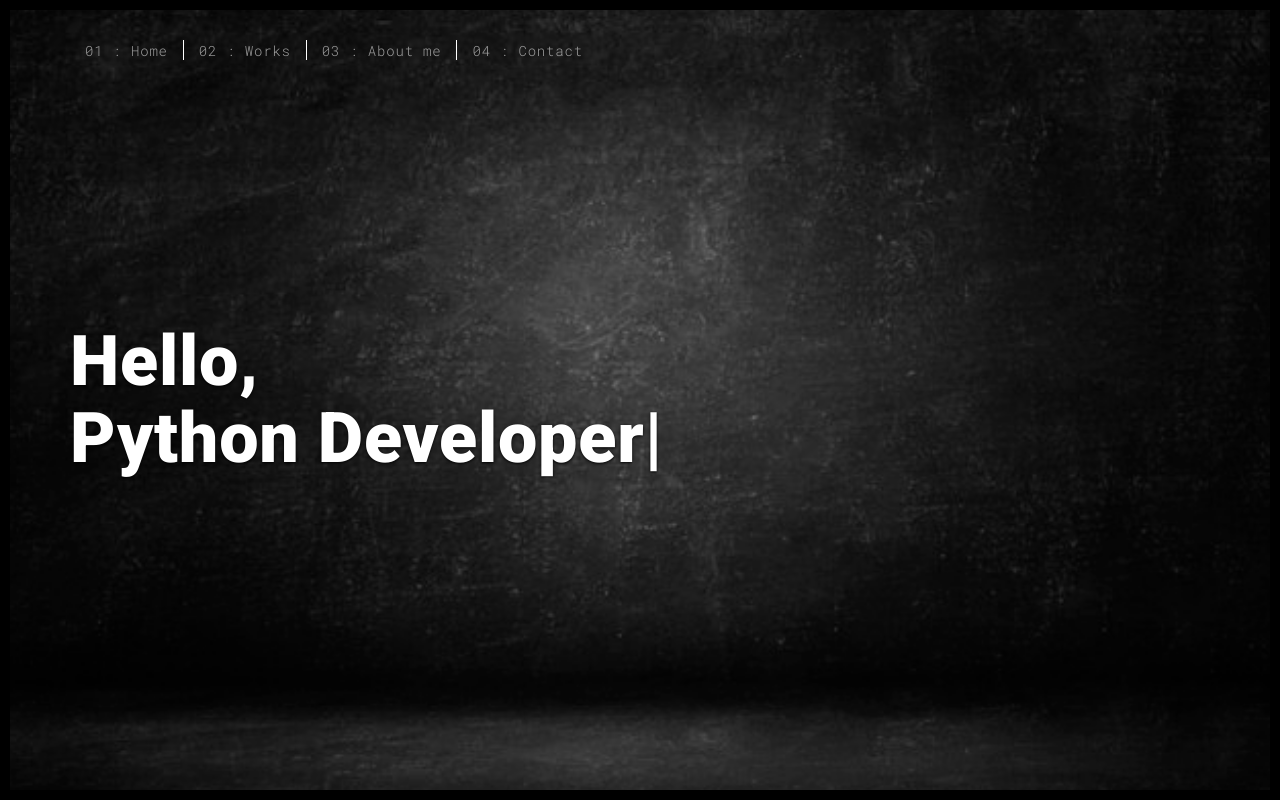
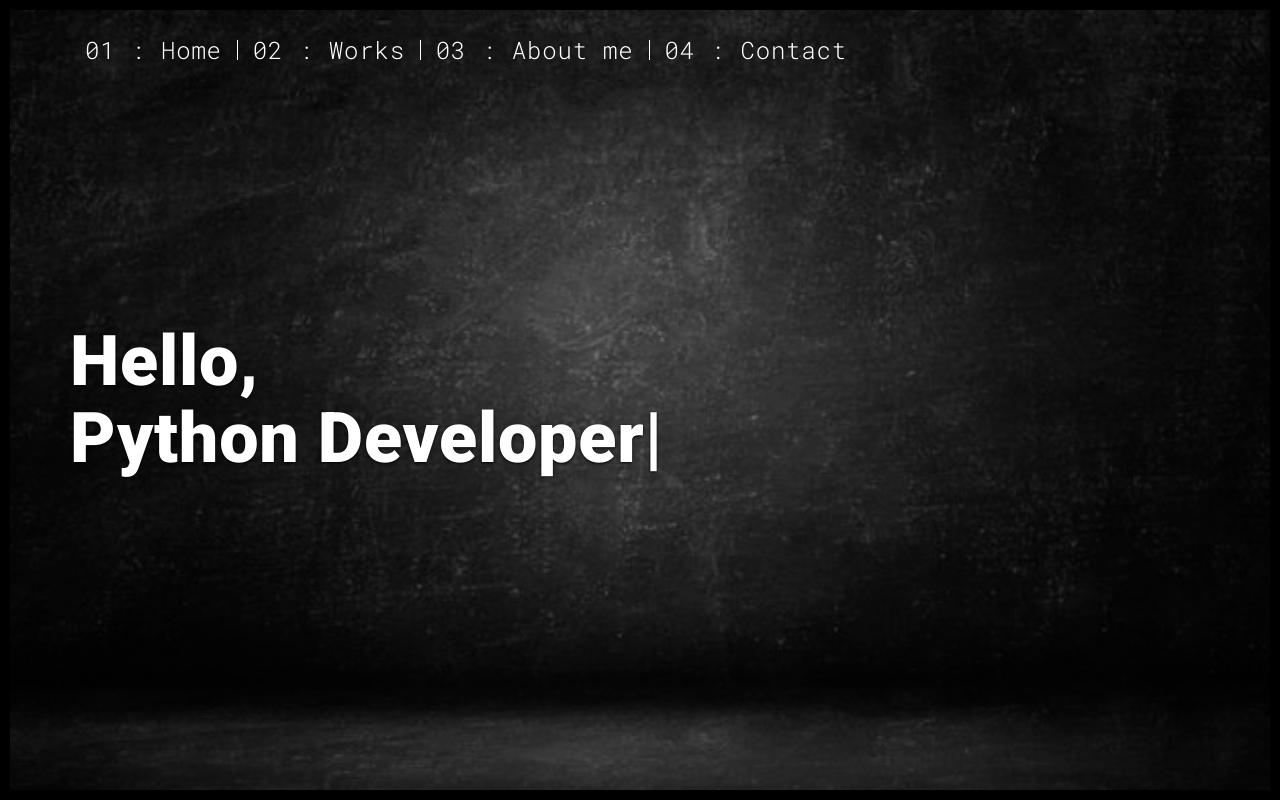
Before and after one commit to aashank/portfo, a Flask app: page / in a window 1280 px wide. Run offline with Flask 2, Linux system fonts and the light colour scheme; some libraries are stand-ins or nearby versions.

Commit message:
styling added

```diff
--- a/static/assets/style.css
+++ b/static/assets/style.css
@@ -1,6 +1,6 @@
 .index-nav .link-cls{
-	color: white;
+	color: white !important;
 }
 .link-cls{
-	font-size: 24px;
+	font-size: 24px !important;
 }
--- a/templates/about.html
+++ b/templates/about.html
@@ -17,7 +17,9 @@
 
 <title>Akshay Shankariya | Python Developer</title>
 
-<link href="./static/main.3f6952e4.css" rel="stylesheet"></head>
+<link href="./static/main.3f6952e4.css" rel="stylesheet">
+<link href="./static/assets/style.css" rel="stylesheet">
+</head>
 
 <body class="">
 <div id="site-border-left"></div>
--- a/templates/index.html
+++ b/templates/index.html
@@ -16,7 +16,9 @@
 
   <title>Akshay Shankariya | Python Developer </title>
 
-<link href="./static/main.3f6952e4.css" rel="stylesheet"></head>
+<link href="./static/main.3f6952e4.css" rel="stylesheet">
+<link href="./static/assets/style.css" rel="stylesheet">
+</head>
 
 <body class="minimal">
 <div id="site-border-left"></div>
--- a/templates/works.html
+++ b/templates/works.html
@@ -17,7 +17,9 @@
 
 <title>Akshay Shankariya | Python Developer</title>
 
-<link href="./static/main.3f6952e4.css" rel="stylesheet"></head>
+<link href="./static/main.3f6952e4.css" rel="stylesheet">
+<link href="./static/assets/style.css" rel="stylesheet">
+</head>
 
 <body class="">
 <div id="site-border-left"></div>
```
